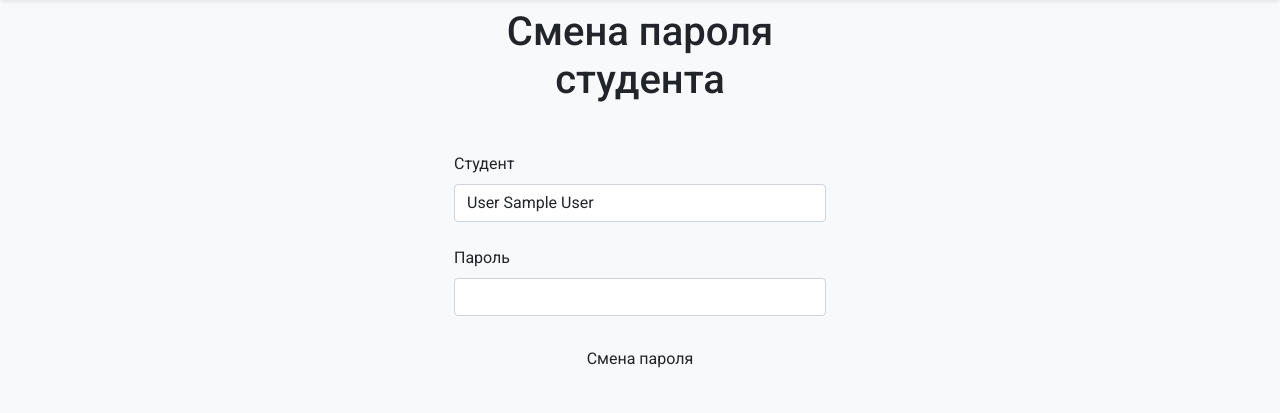
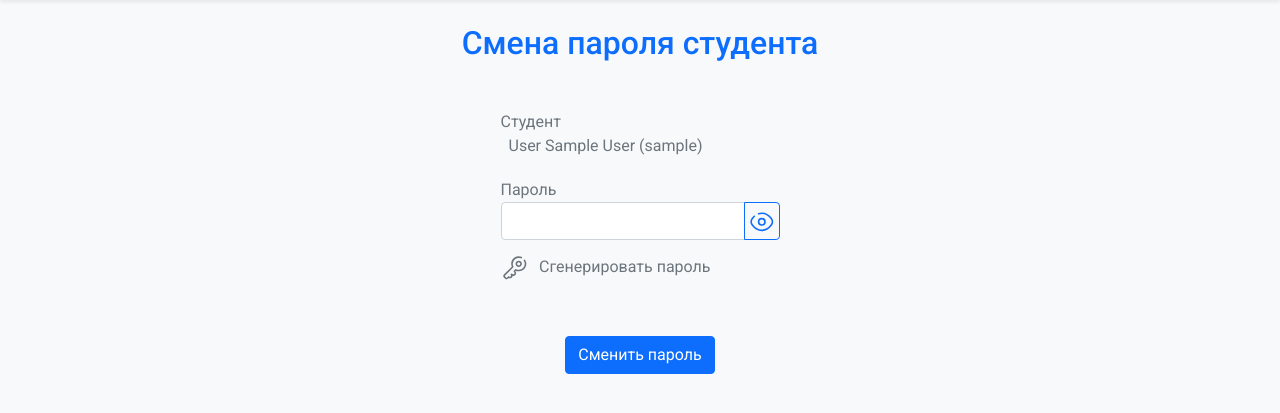
Before and after one commit to remshu-inc/pakt-work-tools, a Django app: page /manage/change_password in a window 1280 px wide. Shown: the part 64-477 px from the top of the page. Run offline with Django 4.2, Linux system fonts and the light colour scheme; a user stored in the database is signed in; tables that the repository leaves empty hold one stand-in row (values such as "Sample post"); some libraries are stand-ins or nearby versions.

Commit message:
rework change password page, improve register page

```diff
--- /dev/null
+++ b/static/css/select2.css
@@ -0,0 +1,7 @@
+.select2-search__field:focus {
+	box-shadow: none !important;
+}
+
+.select2-container {
+	width: 100% !important;
+}
--- /dev/null
+++ b/static/js/apply_select2.js
@@ -0,0 +1,16 @@
+'use strict';
+
+$('.select2').select2({
+	theme: 'bootstrap-5',
+
+	language: {
+		noResults: () => {
+			return 'Результаты не найдены';
+		},
+	},
+});
+
+$(document).on('select2:open', () => {
+	console.dir(document.getElementsByClassName('select2-search__field')[0]);
+	document.getElementsByClassName('select2-search__field')[0].focus();
+});
--- a/static/js/signup.js
+++ b/static/js/password_input.js
@@ -1,5 +1,5 @@
 'use_strict';
-const passwordField = document.getElementById('id_password');
+const passwordField = document.getElementsByClassName('password-input')[0];
 
 function showPassword() {
 	if (passwordField.type === 'password') {
--- a/templates/base.html
+++ b/templates/base.html
@@ -29,9 +29,8 @@
 			src="https://cdn.jsdelivr.net/npm/bootstrap@5.0.2/dist/js/bootstrap.bundle.min.js"
 			integrity="sha384-MrcW6ZMFYlzcLA8Nl+NtUVF0sA7MsXsP1UyJoMp4YLEuNSfAP+JcXn/tWtIaxVXM"
 			crossorigin="anonymous"
-			defer
 		></script>
-		<script src="https://ajax.googleapis.com/ajax/libs/jquery/3.6.1/jquery.min.js" defer></script>
-		{% block script %} {% endblock script %}
+		<script src="https://ajax.googleapis.com/ajax/libs/jquery/3.6.1/jquery.min.js"></script>
+		{% block plugins %} {% endblock plugins %} {% block script %} {% endblock script %}
 	</body>
 </html>
--- a/templates/change_password.html
+++ b/templates/change_password.html
@@ -1,65 +1,97 @@
-{% extends "base.html" %}
+{% extends "base.html" %} {% load static %}
+<!-- Styles -->
 {% block link %}
-{% load static %}
-<link rel="stylesheet" type="text/css" href="{% static 'css/login.css' %}">
-{% endblock %}
+<link href="https://cdn.jsdelivr.net/npm/select2@4.1.0-rc.0/dist/css/select2.min.css" rel="stylesheet" />
+<link
+	rel="stylesheet"
+	href="https://cdn.jsdelivr.net/npm/select2-bootstrap-5-theme@1.3.0/dist/select2-bootstrap-5-theme.min.css"
+/>
+<link rel="stylesheet" type="text/css" href="{% static 'css/select2.css' %}" />
+{% endblock %} {% block content %}
 
-{% block content %}
+<main class="container my-4">
+	<h2 class="text-primary text-center">Смена пароля студента</h2>
+	<form method="post" novalidate class="col-6 col-lg-3 mx-auto d-flex flex-column gap-2 my-5 text-secondary">
+		{% comment %} {% csrf_token %} {% endcomment %}
 
-<div class="container">
-    <main class="justify-content-center form-signup d-flex">
-
-        <div class="asd auth-page col-4">
-            <h1 class="mt-2 mb-5 text-center">Смена пароля студента</h1>
-            {% load filters %}
-            <div class="form-group mt-4">
-                <form method="post" novalidate>
-
-                    {% comment %} {% csrf_token %} {% endcomment %}
-                    <div class="main-invalid-feedback text-center">
-                        {% for error in form_login.non_field_errors %}
-                            {{ error | striptags }}
-                        {% endfor %}
-                    </div>
-
-                    <div class="mb-3">
-                        <div class="mb-4 custom-input">
-                            <label for="student" class="form-label">Студент</label>
-                            <select class="form-control" id="student" name='student'>
+		<label for="student" class="form-label">
+			Студент
+			<select class="select2 form-control col-6" id="student" name="student">
 				{% for student in all_students %}
-                                <option value="{{student.0}}">{{ student.1 }}</option>
+				<option value="{{student.id}}">{{ student.name }} ({{ student.login }})</option>
 				{% endfor %}
 			</select>
+		</label>
+
+		<label for="password" class="form-label">
+			Пароль
+			<div class="input-group">
+				<input
+					type="password"
+					name="password"
+					id="password"
+					class="form-control password-input"
+					autocomplete="new-password"
+				/>
+
+				<button
+					class="btn btn-outline-primary shadow-none w-auto p-1 active-primary"
+					type="button"
+					title="Показать пароль"
+					id="show_password"
+					onclick="showPassword()"
+					data-bs-toggle="button"
+				>
+					<svg
+						class="bi"
+						xmlns="http://www.w3.org/2000/svg"
+						width="1.6em"
+						stroke="currentColor"
+						fill="none"
+						viewBox="0 0 24 24"
+					>
+						<path
+							stroke-linecap="round"
+							stroke-width="1.5"
+							d="M9 4.46A9.84 9.84 0 0 1 12 4c4.18 0 7.03 2.5 8.73 4.7C21.57 9.8 22 10.36 22 12s-.43 2.2-1.27 3.3C19.03 17.5 16.18 20 12 20c-4.18 0-7.03-2.5-8.73-4.7C2.42 14.2 2 13.64 2 12s.42-2.2 1.27-3.3C3.76 8.08 4.33 7.43 5 6.82"
+						/>
+						<path stroke-width="1.5" d="M15 12a3 3 0 1 1-6 0 3 3 0 0 1 6 0Z" />
+					</svg>
+				</button>
 			</div>
+			<button
+				type="button"
+				class="text-start ps-0 btn btn-link shadow-none link-secondary text-decoration-none my-2"
+				onclick="passwordGenerate()"
+			>
+				<svg
+					class="bi me-2"
+					xmlns="http://www.w3.org/2000/svg"
+					stroke="currentColor"
+					height="1.6em"
+					fill="none"
+					viewBox="0 0 24 24"
+				>
+					<path
+						stroke-linecap="round"
+						stroke-linejoin="round"
+						stroke-width="1.5"
+						d="M21.07 5a6.3 6.3 0 0 1-5.39 9.59c-.64 0-2.09-.15-2.8-.73l-.87.87c-.74.73-.15.73.14 1.32 0 0 .74 1.02 0 2.05-.44.58-1.67 1.4-3.08 0l-.3.3s.89 1.02.15 2.04c-.44.59-1.62 1.17-2.64.15L5.25 21.6c-.7.7-1.57.3-1.91 0l-.89-.88c-.82-.82-.34-1.7 0-2.05l7.65-7.6s-.74-1.18-.74-2.79A6.3 6.3 0 0 1 18 2.44"
+					/>
+					<path stroke-width="1.5" d="M17.89 8.3a2.2 2.2 0 1 1-4.4-.02 2.2 2.2 0 0 1 4.4.01Z" />
+				</svg>
 
-                        <div class="mt-4 custom-input">
-                            <label for="password" class="form-label">Пароль</label>
-                            <input type="password" name="password" class="form-control">
-                        </div>
-                    </div>
+				<label class="form-check-label" for="password_generate">Сгенерировать пароль</label>
+			</button>
+		</label>
 
-                    <button type="submit" class="col-12 mt-2 btn shadow-none update-button">Смена пароля</button>
+		<button type="submit" class="btn btn-primary my-4 align-self-center">Сменить пароль</button>
 	</form>
+</main>
 
-
-            </div>
-
-        </div>
-    </main>
-</div>
-
-{%endblock%}
-
-{% block script %}
-
-<script>
-
-    $(document).ready(function() {
-        $('#student').selectize({
-            sortField: 'text',
-        });
-    });
-</script>
-
-
+{%endblock%} {% block plugins %}
+<script src="https://cdn.jsdelivr.net/npm/select2@4.1.0-rc.0/dist/js/select2.min.js"></script>
+{% endblock plugins %} {% block script %}
+<script type="text/javascript" src="{% static 'js/password_input.js' %}" defer></script>
+<script type="text/javascript" src="{% static 'js/apply_select2.js' %}" defer></script>
 {% endblock %}
--- a/user_app/forms.py
+++ b/user_app/forms.py
@@ -21,9 +21,9 @@ class UserCreationForm(forms.ModelForm):
         widgets = {
             'login': forms.TextInput(attrs={'class': 'form-control', 'required': 'required', 'autocomplete': 'off'}),
 
-            'password': forms.PasswordInput(attrs={'class': 'form-control', 'required': 'required', 'autocomplete': 'off'}),
+            'password': forms.PasswordInput(attrs={'class': 'form-control', 'required': 'required', 'autocomplete': 'new-password'}),
             'last_name': forms.TextInput(attrs={'class': 'form-control', 'autocomplete': 'off'}),
-            'name': forms.TextInput(attrs={'class': 'form-control', 'required': 'required', 'autocomplete': 'off'}),
+            'name': forms.TextInput(attrs={'class': 'form-control password-input', 'required': 'required', 'autocomplete': 'off'}),
             'patronymic': forms.TextInput(attrs={'class': 'form-control', 'required': 'required',  'autocomplete': 'off'}),
         }
 
--- a/user_app/models.py
+++ b/user_app/models.py
@@ -110,7 +110,6 @@ class TblStudent(models.Model):
     # ???: поле birthdate пустое?
     birthdate = models.DateField(blank=True, null=True)
     gender = models.BooleanField(blank=True, null=True, choices=GENDER, default=0)
-    # group_number = models.IntegerField()
     course_number = models.SmallIntegerField(default=1, validators=[MaxValueValidator(5), MinValueValidator(1)], blank=False, null=False)
     deduction = models.DateField(blank=True, null=True)
 
--- a/user_app/views.py
+++ b/user_app/views.py
@@ -102,7 +102,7 @@ def change_password(request):
 			try:
 				user = TblUser.objects.filter(id_user=student.user_id).first()
 				all_students.append(
-					[user.id_user, user.last_name + ' ' + user.name])
+					{'id': user.id_user, 'name': (user.last_name + ' ' + user.name), 'login': user.login})
 			except:
 				count += 1
 
```
Also changed, not shown: templates/change_password_legacy.html (added, +50 -0 lines), templates/signup.html (+8 -6 lines). Lines whose indentation alone changed are shown as unchanged.
